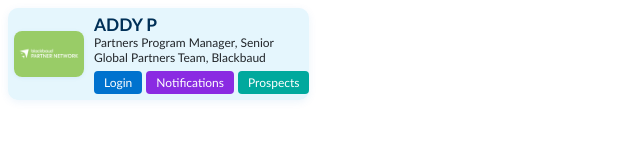
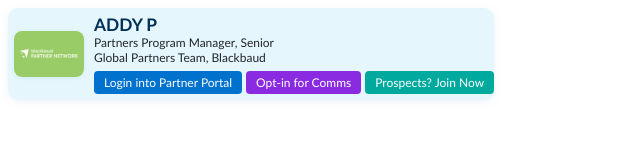
Before and after one commit to aradhyp/outlook-signature, a plain HTML site: page index.html in a window 1280 px wide. Shown: the whole page, without its empty margins (0-640 px from the left). Drawn offline with Linux system fonts and the light colour scheme.

Commit message:
Update index.html

```diff
--- a/index.html
+++ b/index.html
@@ -11,15 +11,15 @@
       <table cellpadding="0" cellspacing="0" border="0" style="margin-top:6px;">
         <tr>
           <td style="background:#0072ce; border-radius:4px;">
-            <a href="https://partnerportal.blackbaud.com/#/page/login" target="_blank" style="display:inline-block; font-size:9pt; color:#fff; text-decoration:none; padding:4px 10px;">Login</a>
+            <a href="https://partnerportal.blackbaud.com/#/page/login" target="_blank" style="display:inline-block; font-size:9pt; color:#fff; text-decoration:none; padding:4px 10px;">Login into Partner Portal</a>
           </td>
           <td width="4"></td>
           <td style="background:#8A2BE2; border-radius:4px;">
-            <a href="https://partnerportal.blackbaud.com/#/usersettings/notifications" target="_blank" style="display:inline-block; font-size:9pt; color:#fff; text-decoration:none; padding:4px 10px;">Notifications</a>
+            <a href="https://partnerportal.blackbaud.com/#/usersettings/notifications" target="_blank" style="display:inline-block; font-size:9pt; color:#fff; text-decoration:none; padding:4px 10px;">Opt-in for Comms</a>
           </td>
           <td width="4"></td>
           <td style="background:#00A99D; border-radius:4px;">
-            <a href="https://partnerportal.blackbaud.com/#/page/PartnerProgramsProspects" target="_blank" style="display:inline-block; font-size:9pt; color:#fff; text-decoration:none; padding:4px 10px;">Prospects</a>
+            <a href="https://partnerportal.blackbaud.com/#/page/PartnerProgramsProspects" target="_blank" style="display:inline-block; font-size:9pt; color:#fff; text-decoration:none; padding:4px 10px;">Prospects? Join Now</a>
           </td>
         </tr>
       </table>
```
